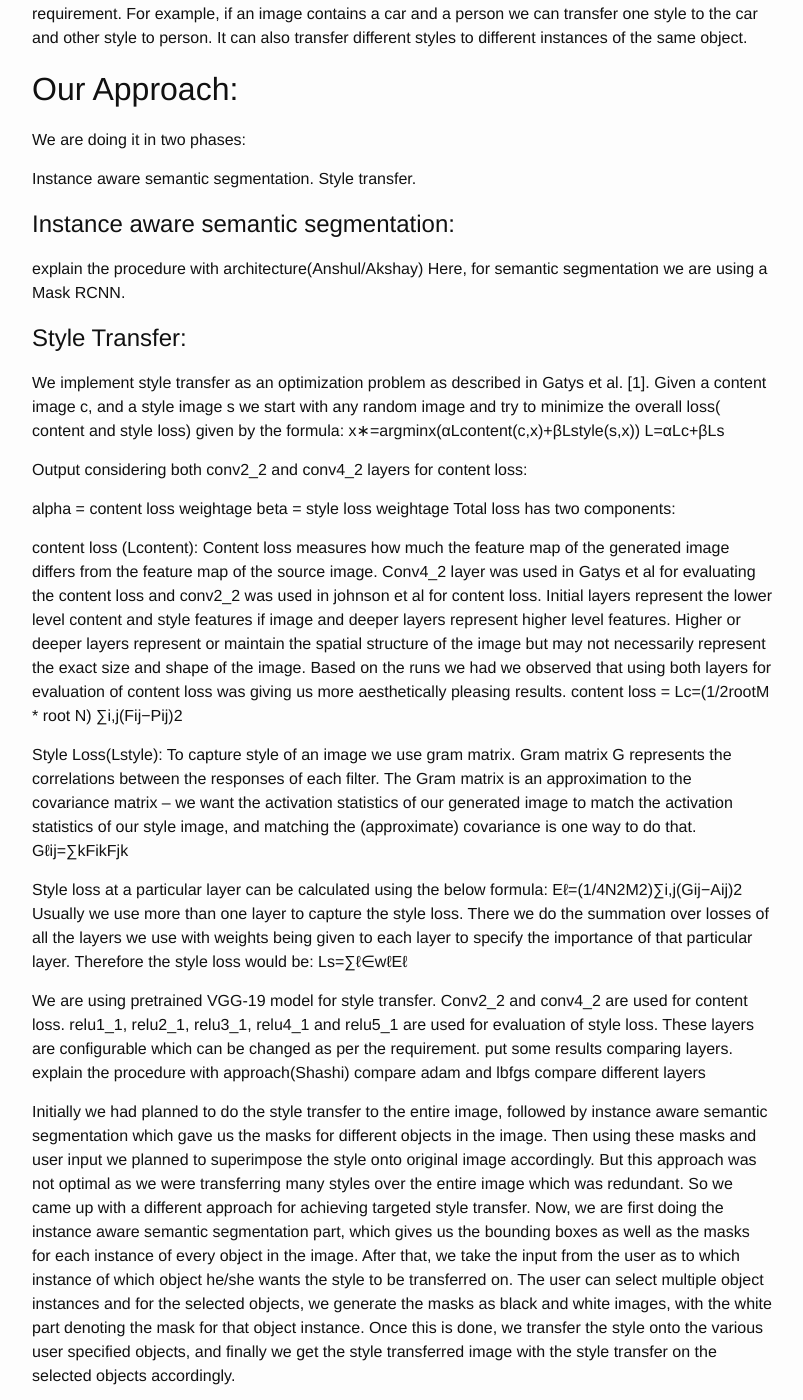
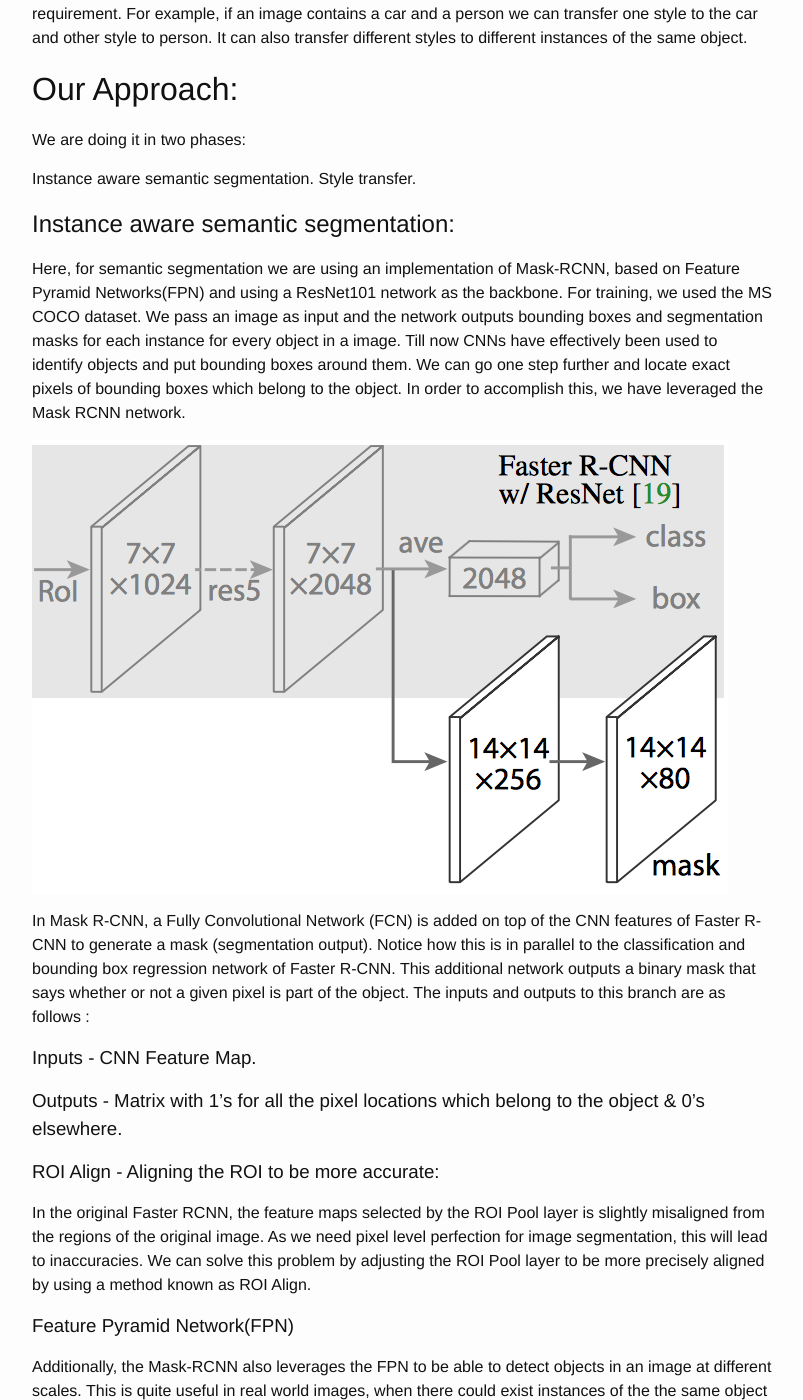
Before and after one commit to DarkKnightsDL/TargetedStyleTransfer, a Jekyll site: the page built from docs/index.md, in a window 1280 px wide and 1400 px high, scrolled down 351 px. Shown: the whole window, without its empty margins (238-1041 px from the left). Built offline with Jekyll 4.4.1, drawn with Linux system fonts in a browser that asks for light colours; some of the changed text lies outside the part shown.

Commit message:
segmentation details

```diff
--- a/docs/index.md
+++ b/docs/index.md
@@ -18,8 +18,23 @@ Instance aware semantic segmentation.
 Style transfer.
 
 ## Instance aware semantic segmentation:
-explain the procedure with architecture(Anshul/Akshay)
-Here, for semantic segmentation we are using a Mask RCNN.
+Here, for semantic segmentation we are using an implementation of Mask-RCNN, based on Feature Pyramid Networks(FPN) and using a ResNet101 network as the backbone. For training, we used the MS COCO dataset. We pass an image as input and the network outputs bounding boxes and segmentation masks for each instance for every object in a image.
+Till now CNNs have effectively been used to identify objects and put bounding boxes around them. We can go one step further and locate exact pixels of bounding boxes which belong to the object. In order to accomplish this, we have leveraged the Mask RCNN network.
+
+<img src="data/fast rcnn.png"/>
+
+In Mask R-CNN, a Fully Convolutional Network (FCN) is added on top of the CNN features of Faster R-CNN to generate a mask (segmentation output). Notice how this is in parallel to the classification and bounding box regression network of Faster R-CNN. This additional network outputs a binary mask that says whether or not a given pixel is part of the object. The inputs and outputs to this branch are as follows :
+
+### Inputs - CNN Feature Map.
+### Outputs - Matrix with 1’s for all the pixel locations which belong to the object & 0’s elsewhere.
+
+
+### ROI Align - Aligning the ROI to be more accurate:
+In the original Faster RCNN, the feature maps selected by the ROI Pool layer is slightly misaligned from the regions of the original image. As we need pixel level perfection for image segmentation, this will lead to inaccuracies.
+We can solve this problem by adjusting the  ROI Pool  layer to be more precisely aligned by using a method known as ROI Align.
+
+### Feature Pyramid Network(FPN)
+Additionally, the Mask-RCNN also leverages the FPN to be able to detect objects in an image at different scales. This is quite useful in real world images, when there could exist instances of the the same object in an image, but at different scales.
 
 
 
```
